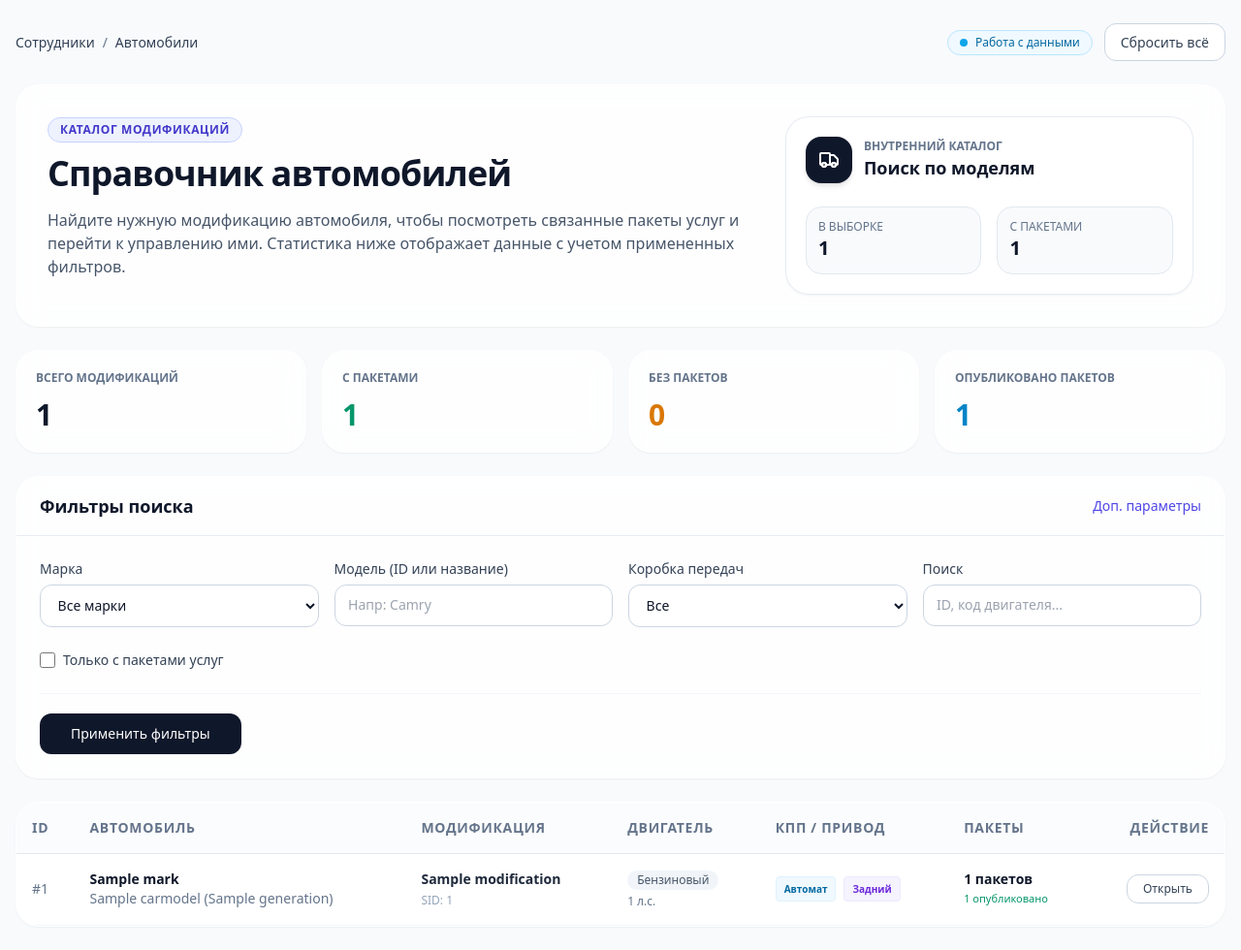
After one commit to iamrealnurs/sct_vybiralka_demo_monolith, a Django app: page /cars/ in a window 1280 px wide. The commit adds this page. Shown: the whole page at 97% size. Run offline with Django 3.2, Linux system fonts and the light colour scheme; a user stored in the database is signed in; tables that the repository leaves empty hold one stand-in row (values such as "Sample post"); parts of the project's set-up code (start-up, migrations or seed data) failed here and were passed over; some libraries are stand-ins or nearby versions.

Commit message:
сделали страницу списка авто http://127.0.0.1:8000/cars/

```diff
--- /dev/null
+++ b/web/api/staff/cars/urls.py
@@ -0,0 +1,8 @@
+from django.urls import path
+from .views import StaffCarListView
+
+app_name = "cars"
+
+urlpatterns = [
+    path("", StaffCarListView.as_view(), name="car_list"),
+]
--- /dev/null
+++ b/web/api/staff/cars/views.py
@@ -0,0 +1,65 @@
+from __future__ import annotations
+
+from django.contrib.auth.mixins import LoginRequiredMixin
+from django.http import HttpRequest, HttpResponse
+from django.shortcuts import render
+from django.views import View
+
+from .services import get_staff_car_list_data
+
+
+class StaffCarListView(LoginRequiredMixin, View):
+    """
+    Представление для отображения справочника автомобилей (модификаций)
+    в интерфейсе сотрудников.
+    """
+    template_name = "staff/cars/list.html"
+
+    def get(self, request: HttpRequest) -> HttpResponse:
+        """
+        Метод GET:
+        1. Извлекает параметры фильтрации из строки запроса (request.GET).
+        2. Вызывает сервисный слой для получения отфильтрованных данных и KPI.
+        3. Рендерит страницу со списком автомобилей.
+        """
+
+        # Получаем данные из сервисного слоя
+        # Мы передаем весь словарь параметров (марка, модель, поиск, страница и т.д.)
+        result = get_staff_car_list_data(request.GET)
+
+        context = {
+            "page_title": "Справочник автомобилей",
+
+            # Объект пагинации (содержит список машин для текущей страницы)
+            "page_obj": result.page_obj,
+
+            # Статистика для KPI карточек (всего, с пакетами и т.д.)
+            "kpi": result.kpi,
+
+            # Список всех марок для наполнения выпадающего списка в фильтре
+            "marks": result.marks,
+
+            # Примененные фильтры, чтобы вернуть их в поля формы (value="{{ filters.q }}")
+            "filters": result.filters,
+
+            # Хлебные крошки для навигации
+            "breadcrumbs": [
+                {"label": "Сотрудники", "url": None},
+                {"label": "Автомобили", "url": None},
+            ],
+
+            # Сохраняем строку запроса без параметра 'page' для корректной работы ссылок пагинации
+            "preserved_query": self._get_preserved_query(request),
+        }
+
+        return render(request, self.template_name, context)
+
+    def _get_preserved_query(self, request: HttpRequest) -> str:
+        """
+        Вспомогательный метод: берет текущие GET-параметры и исключает 'page'.
+        Это нужно, чтобы при переходе по страницам фильтры не сбрасывались.
+        Пример: если сейчас ?mark=Toyota&page=2, вернет 'mark=Toyota'
+        """
+        query = request.GET.copy()
+        query.pop("page", None)
+        return query.urlencode()
--- /dev/null
+++ b/web/api/staff/packages/urls.py
@@ -0,0 +1,13 @@
+from django.urls import path
+
+from .views import StaffPackageDetailView, StaffPackageListView, StaffPackageCreateView, StaffPackageUpdateView
+
+
+app_name = "packages"
+
+urlpatterns = [
+    path("", StaffPackageListView.as_view(), name="package_list"),
+    path("create/", StaffPackageCreateView.as_view(), name="package_create"),
+    path("<int:package_id>/", StaffPackageDetailView.as_view(), name="package_detail"),
+    path("<int:package_id>/edit/", StaffPackageUpdateView.as_view(), name="package_edit"),
+]
--- a/web/api/staff/urls.py
+++ b/web/api/staff/urls.py
@@ -1,13 +1,9 @@
-from django.urls import path
-
-from .views import StaffPackageDetailView, StaffPackageListView, StaffPackageCreateView, StaffPackageUpdateView
+from django.urls import include, path
 
 
 app_name = "staff"
 
 urlpatterns = [
-    path("packages/", StaffPackageListView.as_view(), name="package_list"),
-    path("packages/create/", StaffPackageCreateView.as_view(), name="package_create"),
-    path("packages/<int:package_id>/", StaffPackageDetailView.as_view(), name="package_detail"),
-    path("packages/<int:package_id>/edit/", StaffPackageUpdateView.as_view(), name="package_edit"),
+    path("packages/", include('api.staff.packages.urls')),
+    path("cars/", include("api.staff.cars.urls")),
 ]
--- a/web/src/urls.py
+++ b/web/src/urls.py
@@ -7,12 +7,12 @@ from drf_spectacular.views import SpectacularAPIView, SpectacularSwaggerView
 admin_url = settings.ADMIN_URL
 
 urlpatterns = [
-    path('', include('cars.urls')),
+    # path('', include('cars.urls')),
     path('api/', include('api.urls')),
     path(f'{admin_url}/', admin.site.urls),
     path('api/', include('rest_framework.urls')),
     path('rosetta/', include('rosetta.urls')),
-    path('staff/', include('api.staff.urls')),
+    path('', include('api.staff.urls')),
     path('api/schema/', SpectacularAPIView.as_view(), name='schema'),
     path('api/schema/swagger-ui/', SpectacularSwaggerView.as_view(url_name='schema'), name='swagger-ui'),
 ]
--- /dev/null
+++ b/web/templates/staff/cars/list.html
@@ -0,0 +1,334 @@
+{% extends "staff/base.html" %}
+
+{% block title %}SCT Service — Справочник автомобилей{% endblock %}
+
+{% block extra_head %}
+<style>
+    .glass {
+        backdrop-filter: blur(14px);
+        background: rgba(255,255,255,.82);
+    }
+    .table-hover-row:hover td {
+        background: rgba(248,250,252,.95);
+    }
+    .multi-chip {
+        display: inline-flex;
+        align-items: center;
+        gap: 8px;
+        border-radius: 999px;
+        padding: 6px 12px;
+        background: rgb(239 246 255);
+        color: rgb(29 78 216);
+        font-size: 13px;
+        font-weight: 600;
+        border: 1px solid rgb(191 219 254);
+    }
+</style>
+{% endblock %}
+
+{% block content %}
+<div class="min-h-screen">
+    <div class="mb-6 flex flex-col gap-3 sm:flex-row sm:items-center sm:justify-between">
+        <div class="flex items-center gap-2 text-sm text-slate-500">
+            {% for crumb in breadcrumbs %}
+                {% if crumb.url %}
+                    <a href="{{ crumb.url }}" class="transition hover:text-slate-700">{{ crumb.label }}</a>
+                {% else %}
+                    <span class="font-medium text-slate-700">{{ crumb.label }}</span>
+                {% endif %}
+                {% if not forloop.last %}<span>/</span>{% endif %}
+            {% endfor %}
+        </div>
+
+        <div class="flex items-center gap-3">
+            <span class="inline-flex items-center gap-2 rounded-full border border-sky-200 bg-sky-50 px-3 py-1 text-xs font-medium text-sky-700">
+                <span class="h-2 w-2 rounded-full bg-sky-500"></span>
+                Работа с данными
+            </span>
+            <a href="{% url 'staff:cars:car_list' %}" class="staff-btn-secondary py-2">
+                Сбросить всё
+            </a>
+        </div>
+    </div>
+
+    <section class="glass mb-6 overflow-hidden rounded-3xl border border-white/70 shadow-sm">
+        <div class="grid gap-6 p-6 lg:grid-cols-[1.4fr_.8fr] lg:p-8">
+            <div>
+                <div class="mb-3 inline-flex items-center rounded-full border border-indigo-200 bg-indigo-50 px-3 py-1 text-xs font-semibold uppercase tracking-wider text-indigo-700">
+                    Каталог модификаций
+                </div>
+                <h1 class="text-3xl font-bold tracking-tight text-slate-900 sm:text-4xl">Справочник автомобилей</h1>
+                <p class="mt-4 max-w-3xl text-sm leading-7 text-slate-600 sm:text-base">
+                    Найдите нужную модификацию автомобиля, чтобы посмотреть связанные пакеты услуг и перейти к управлению ими.
+                    Статистика ниже отображает данные с учетом примененных фильтров.
+                </p>
+            </div>
+
+            <div class="flex h-full flex-col justify-between rounded-3xl border border-slate-200/80 bg-white/85 p-5 shadow-sm">
+                <div class="flex items-center gap-3">
+                    <div class="flex h-12 w-12 items-center justify-center rounded-2xl bg-slate-900 text-white shadow-md">
+                        <svg xmlns="http://www.w3.org/2000/svg" class="h-6 w-6" fill="none" viewBox="0 0 24 24" stroke="currentColor">
+                            <path stroke-linecap="round" stroke-linejoin="round" stroke-width="2" d="M9 17a2 2 0 11-4 0 2 2 0 014 0zM19 17a2 2 0 11-4 0 2 2 0 014 0z" />
+                            <path stroke-linecap="round" stroke-linejoin="round" stroke-width="2" d="M13 16V6a1 1 0 00-1-1H4a1 1 0 00-1 1v10a1 1 0 001 1h1m8-1a1 1 0 01-1 1H9m4-1V8a1 1 0 011-1h2.586a1 1 0 01.707.293l3.414 3.414a1 1 0 01.293.707V16a1 1 0 01-1 1h-1m-6-1a1 1 0 001 1h1M5 17a2 2 0 104 0m-4 0a2 2 0 114 0m6 0a2 2 0 104 0m-4 0a2 2 0 114 0" />
+                        </svg>
+                    </div>
+                    <div>
+                        <p class="text-xs font-semibold text-slate-500 uppercase">Внутренний каталог</p>
+                        <p class="text-lg font-semibold text-slate-900">Поиск по моделям</p>
+                    </div>
+                </div>
+                <div class="mt-6 grid grid-cols-2 gap-4">
+                    <div class="rounded-2xl border border-slate-200 bg-slate-50 p-3">
+                        <p class="text-xs font-medium text-slate-500 uppercase">В выборке</p>
+                        <p class="text-xl font-bold text-slate-900">{{ kpi.total_count }}</p>
+                    </div>
+                    <div class="rounded-2xl border border-slate-200 bg-slate-50 p-3">
+                        <p class="text-xs font-medium text-slate-500 uppercase">С пакетами</p>
+                        <p class="text-xl font-bold text-slate-900">{{ kpi.with_packages }}</p>
+                    </div>
+                </div>
+            </div>
+        </div>
+    </section>
+
+    <section class="mb-6 grid grid-cols-1 gap-4 sm:grid-cols-2 xl:grid-cols-4">
+        <article class="glass rounded-3xl border border-white/70 p-5 shadow-sm">
+            <p class="text-xs font-semibold uppercase text-slate-500">Всего модификаций</p>
+            <p class="mt-3 text-3xl font-bold text-slate-900">{{ kpi.total_count }}</p>
+        </article>
+        <article class="glass rounded-3xl border border-white/70 p-5 shadow-sm">
+            <p class="text-xs font-semibold uppercase text-slate-500">С пакетами</p>
+            <p class="mt-3 text-3xl font-bold text-emerald-600">{{ kpi.with_packages }}</p>
+        </article>
+        <article class="glass rounded-3xl border border-white/70 p-5 shadow-sm">
+            <p class="text-xs font-semibold uppercase text-slate-500">Без пакетов</p>
+            <p class="mt-3 text-3xl font-bold text-amber-600">{{ kpi.without_packages }}</p>
+        </article>
+        <article class="glass rounded-3xl border border-white/70 p-5 shadow-sm">
+            <p class="text-xs font-semibold uppercase text-slate-500">Опубликовано пакетов</p>
+            <p class="mt-3 text-3xl font-bold text-sky-600">{{ kpi.published_packages_total }}</p>
+        </article>
+    </section>
+
+    <section class="glass mb-6 rounded-3xl border border-white/70 shadow-sm">
+        <div class="border-b border-slate-200/80 px-6 py-4">
+            <div class="flex items-center justify-between">
+                <h2 class="text-lg font-semibold text-slate-900">Фильтры поиска</h2>
+                <button id="toggleAdvancedBtn" type="button" class="text-sm font-medium text-indigo-600 hover:text-indigo-800">
+                    Доп. параметры
+                </button>
+            </div>
+        </div>
+        <div class="p-6">
+            <form id="filtersForm" method="get" class="space-y-6">
+                <div class="grid grid-cols-1 gap-4 md:grid-cols-2 xl:grid-cols-4">
+                    <div>
+                        <label class="staff-label">Марка</label>
+                        <select name="mark" data-filter="mark" class="staff-select">
+                            <option value="">Все марки</option>
+                            {% for m in marks %}
+                                <option value="{{ m.id }}" {% if filters.mark == m.id|stringformat:"s" %}selected{% endif %}>{{ m.name }}</option>
+                            {% endfor %}
+                        </select>
+                    </div>
+                    <div>
+                        <label class="staff-label">Модель (ID или название)</label>
+                        <input type="text" name="model" value="{{ filters.model }}" data-filter="model" class="staff-input" placeholder="Напр: Camry">
+                    </div>
+                    <div>
+                        <label class="staff-label">Коробка передач</label>
+                        <select name="transmission" data-filter="transmission" class="staff-select">
+                            <option value="">Все</option>
+                            <option value="AUTOMATIC" {% if filters.transmission == "AUTOMATIC" %}selected{% endif %}>Автомат (AT)</option>
+                            <option value="MANUAL" {% if filters.transmission == "MANUAL" %}selected{% endif %}>Механика (MT)</option>
+                            <option value="VARIATOR" {% if filters.transmission == "VARIATOR" %}selected{% endif %}>Вариатор (CVT)</option>
+                        </select>
+                    </div>
+                    <div>
+                        <label class="staff-label">Поиск</label>
+                        <input type="text" name="q" value="{{ filters.q }}" data-filter="search" class="staff-input" placeholder="ID, код двигателя...">
+                    </div>
+                </div>
+
+                <div id="advancedFilters" class="hidden grid grid-cols-1 gap-4 md:grid-cols-3 border-t border-slate-100 pt-4">
+                    <div>
+                        <label class="staff-label">Тип двигателя</label>
+                        <select name="engine_type" data-filter="engine_type" class="staff-select">
+                            <option value="">Любой</option>
+                            <option value="PETROL" {% if filters.engine_type == "PETROL" %}selected{% endif %}>Бензин</option>
+                            <option value="DIESEL" {% if filters.engine_type == "DIESEL" %}selected{% endif %}>Дизель</option>
+                            <option value="HYBRID" {% if filters.engine_type == "HYBRID" %}selected{% endif %}>Гибрид</option>
+                            <option value="ELECTRIC" {% if filters.engine_type == "ELECTRIC" %}selected{% endif %}>Электро</option>
+                        </select>
+                    </div>
+                    <div>
+                        <label class="staff-label">Привод</label>
+                        <select name="drive_type" data-filter="drive_type" class="staff-select">
+                            <option value="">Любой</option>
+                            <option value="FRONT" {% if filters.drive_type == "FRONT" %}selected{% endif %}>Передний (FWD)</option>
+                            <option value="REAR" {% if filters.drive_type == "REAR" %}selected{% endif %}>Задний (RWD)</option>
+                            <option value="ALL_WHEEL" {% if filters.drive_type == "ALL_WHEEL" %}selected{% endif %}>Полный (AWD)</option>
+                        </select>
+                    </div>
+                </div>
+
+                <div class="flex items-center gap-2 mt-4">
+    <input type="checkbox"
+           name="has_packages"
+           id="has_packages"
+           class="h-4 w-4 rounded border-gray-300 text-indigo-600 focus:ring-indigo-500"
+           {% if filters.has_packages %}checked{% endif %}
+           onchange="this.form.submit()"> <label for="has_packages" class="text-sm font-medium text-slate-700 cursor-pointer">
+        Только с пакетами услуг
+    </label>
+</div>
+
+                <div class="flex items-center justify-between gap-4 border-t border-slate-100 pt-5">
+                    <button type="submit" class="staff-btn-primary px-8">Применить фильтры</button>
+                    <div id="activeFilters" class="flex flex-wrap gap-2"></div>
+                </div>
+            </form>
+        </div>
+    </section>
+
+    <section class="glass rounded-3xl border border-white/70 shadow-sm overflow-hidden">
+        <div class="thin-scrollbar overflow-x-auto">
+            <table class="w-full border-separate border-spacing-0 text-sm">
+                <thead>
+                    <tr class="bg-slate-50/50">
+                        <th class="border-b border-slate-200 p-4 text-left font-semibold text-slate-500 uppercase tracking-wider">ID</th>
+                        <th class="border-b border-slate-200 p-4 text-left font-semibold text-slate-500 uppercase tracking-wider">Автомобиль</th>
+                        <th class="border-b border-slate-200 p-4 text-left font-semibold text-slate-500 uppercase tracking-wider">Модификация</th>
+                        <th class="border-b border-slate-200 p-4 text-left font-semibold text-slate-500 uppercase tracking-wider">Двигатель</th>
+                        <th class="border-b border-slate-200 p-4 text-left font-semibold text-slate-500 uppercase tracking-wider">КПП / Привод</th>
+                        <th class="border-b border-slate-200 p-4 text-left font-semibold text-slate-500 uppercase tracking-wider">Пакеты</th>
+                        <th class="border-b border-slate-200 p-4 text-right font-semibold text-slate-500 uppercase tracking-wider">Действие</th>
+                    </tr>
+                </thead>
+                <tbody class="bg-white">
+                    {% for car in page_obj %}
+                    <tr class="table-hover-row transition">
+                        <td class="border-b border-slate-100 p-4 text-slate-500">#{{ car.id }}</td>
+                        <td class="border-b border-slate-100 p-4">
+                            <div class="font-bold text-slate-900">{{ car.configuration.generation.model.mark.name }}</div>
+                            <div class="text-slate-500">{{ car.configuration.generation.model.name }} ({{ car.configuration.generation.name }})</div>
+                        </td>
+                        <td class="border-b border-slate-100 p-4">
+                            <div class="font-semibold text-slate-800">{{ car.name }}</div>
+                            <div class="text-xs text-slate-400 mt-1">SID: {{ car.source_id }}</div>
+                        </td>
+                        <td class="border-b border-slate-100 p-4">
+                            {% if car.specification %}
+                                <span class="inline-flex rounded-full bg-slate-100 px-2.5 py-0.5 text-xs font-medium text-slate-600">
+                                    {{ car.specification.get_powertrain_type_display|default:"—" }}
+                                </span>
+                                <div class="mt-1 text-xs text-slate-500">{{ car.specification.horse_power_hp|default:"0" }} л.с.</div>
+                            {% else %}
+                                <span class="text-slate-400">—</span>
+                            {% endif %}
+                        </td>
+                        <td class="border-b border-slate-100 p-4">
+                            <div class="flex gap-2">
+                                <span class="rounded bg-sky-50 px-2 py-0.5 text-[10px] font-bold text-sky-700 border border-sky-100">
+                                    {{ car.specification.get_transmission_type_display|default:"—" }}
+                                </span>
+                                <span class="rounded bg-violet-50 px-2 py-0.5 text-[10px] font-bold text-violet-700 border border-violet-100">
+                                    {{ car.specification.get_drive_type_display|default:"—" }}
+                                </span>
+                            </div>
+                        </td>
+                        <td class="border-b border-slate-100 p-4">
+                            <div class="flex flex-col">
+                                <span class="font-bold text-slate-900">{{ car.total_pkgs }} пакетов</span>
+                                <span class="text-[11px] text-emerald-600">{{ car.pub_pkgs }} опубликовано</span>
+                            </div>
+                        </td>
+                        <td class="border-b border-slate-100 p-4 text-right">
+                            <a href="#" class="staff-btn-secondary text-xs py-1.5 px-4">Открыть</a>
+                        </td>
+                    </tr>
+                    {% empty %}
+                    <tr>
+                        <td colspan="7" class="p-12 text-center text-slate-500">
+                            Ничего не найдено. Попробуйте сбросить фильтры.
+                        </td>
+                    </tr>
+                    {% endfor %}
+                </tbody>
+            </table>
+        </div>
+
+        {% if page_obj.has_other_pages %}
+        <div class="border-t border-slate-200/80 px-6 py-5 bg-slate-50/30">
+            <div class="flex flex-col gap-4 sm:flex-row sm:items-center sm:justify-between">
+                <div class="text-sm text-slate-600">
+                    Показано <span class="font-semibold text-slate-900">{{ page_obj.start_index }}–{{ page_obj.end_index }}</span> из {{ kpi.total_count }}
+                </div>
+                <nav class="flex items-center gap-2">
+                    {% if page_obj.has_previous %}
+                        <a href="?{{ preserved_query }}&page={{ page_obj.previous_page_number }}" class="staff-btn-secondary py-2 px-4 text-xs">Назад</a>
+                    {% endif %}
+
+                    <span class="inline-flex h-9 w-9 items-center justify-center rounded-xl bg-slate-900 text-sm font-semibold text-white">
+                        {{ page_obj.number }}
+                    </span>
+
+                    {% if page_obj.has_next %}
+                        <a href="?{{ preserved_query }}&page={{ page_obj.next_page_number }}" class="staff-btn-secondary py-2 px-4 text-xs">Вперед</a>
+                    {% endif %}
+                </nav>
+            </div>
+        </div>
+        {% endif %}
+    </section>
+</div>
+{% endblock %}
+
+{% block scripts %}
+<script>
+    document.addEventListener('DOMContentLoaded', function() {
+        const toggleAdvancedBtn = document.getElementById('toggleAdvancedBtn');
+        const advancedFilters = document.getElementById('advancedFilters');
+        const activeFiltersContainer = document.getElementById('activeFilters');
+        const filtersForm = document.getElementById('filtersForm');
+
+        // Переключение доп. фильтров
+        toggleAdvancedBtn.addEventListener('click', () => {
+            advancedFilters.classList.toggle('hidden');
+            toggleAdvancedBtn.textContent = advancedFilters.classList.contains('hidden') ? 'Доп. параметры' : 'Скрыть доп. параметры';
+        });
+
+        // Функция для отрисовки чипсов (активных фильтров)
+        function renderActiveChips() {
+            activeFiltersContainer.innerHTML = '';
+            const formData = new FormData(filtersForm);
+
+            for (let [key, value] of formData.entries()) {
+                if (value && key !== 'page') {
+                    const chip = document.createElement('div');
+                    chip.className = 'multi-chip';
+                    chip.innerHTML = `
+                        <span>${key}: ${value}</span>
+                        <button type="button" class="text-blue-400 hover:text-blue-600" data-clear="${key}">×</button>
+                    `;
+                    activeFiltersContainer.appendChild(chip);
+                }
+            }
+
+            // Навешиваем событие удаления на крестик в чипсе
+            activeFiltersContainer.querySelectorAll('[data-clear]').forEach(btn => {
+                btn.addEventListener('click', () => {
+                    const fieldName = btn.dataset.clear;
+                    const field = filtersForm.querySelector(`[name="${fieldName}"]`);
+                    if (field) {
+                        field.value = '';
+                        filtersForm.submit();
+                    }
+                });
+            });
+        }
+
+        renderActiveChips();
+    });
+</script>
+{% endblock %}
--- a/web/templates/staff/packages/create.html
+++ b/web/templates/staff/packages/create.html
@@ -369,7 +369,7 @@
                     Сохранить и открыть
                 </button>
 
-                <a href="{% url 'staff:package_list' %}" class="staff-btn-secondary w-full">
+                <a href="{% url 'staff:packages:package_list' %}" class="staff-btn-secondary w-full">
                     Отмена
                 </a>
             </div>
--- a/web/templates/staff/packages/detail.html
+++ b/web/templates/staff/packages/detail.html
@@ -9,10 +9,10 @@
 {% block content %}
 <div class="space-y-6">
     <section class="flex flex-wrap items-center gap-2">
-        <a href="{% url 'staff:package_list' %}" class="staff-btn-secondary">
+        <a href="{% url 'staff:packages:package_list' %}" class="staff-btn-secondary">
             Назад к списку
         </a>
-        <a href="{% url 'staff:package_edit' package.id %}" class="staff-btn-secondary">
+        <a href="{% url 'staff:packages:package_edit' package.id %}" class="staff-btn-secondary">
             Редактировать
         </a>
         <button type="button" class="staff-btn-danger" disabled>
--- a/web/templates/staff/packages/edit.html
+++ b/web/templates/staff/packages/edit.html
@@ -36,13 +36,13 @@
 
         <div class="flex flex-wrap items-center gap-2">
             <a
-                href="{% url 'staff:package_detail' package.id %}"
+                href="{% url 'staff:packages:package_detail' package.id %}"
                 class="staff-btn-secondary"
             >
                 Открыть карточку
             </a>
             <a
-                href="{% url 'staff:package_list' %}"
+                href="{% url 'staff:packages:package_list' %}"
                 class="staff-btn-secondary"
             >
                 Назад к списку
@@ -510,7 +510,7 @@
 
                 <div class="flex flex-wrap items-center gap-2">
                     <a
-                        href="{% url 'staff:package_detail' package.id %}"
+                        href="{% url 'staff:packages:package_detail' package.id %}"
                         class="staff-btn-secondary"
                     >
                         Отмена
```
Also changed, not shown: web/api/staff/cars/services.py (added, +150 -0 lines), web/api/staff/packages/views.py (renamed from web/api/staff/views.py, +9 -9 lines), web/templates/staff/packages/list.html (+4 -4 lines), web/api/staff/cars/__init__.py (added), web/api/staff/packages/__init__.py (added), web/api/staff/packages/forms.py (renamed from web/api/staff/forms.py), web/api/staff/packages/services.py (renamed from web/api/staff/services.py).
